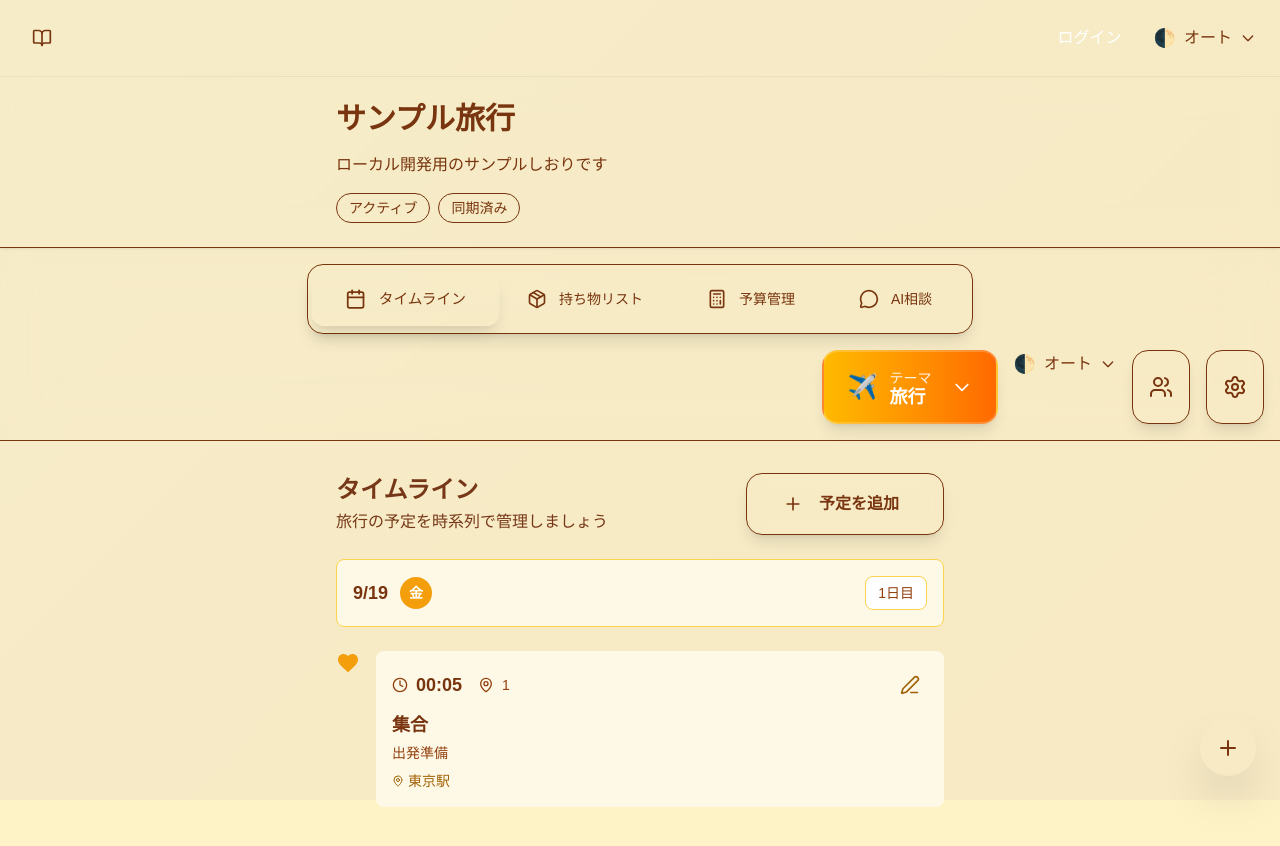
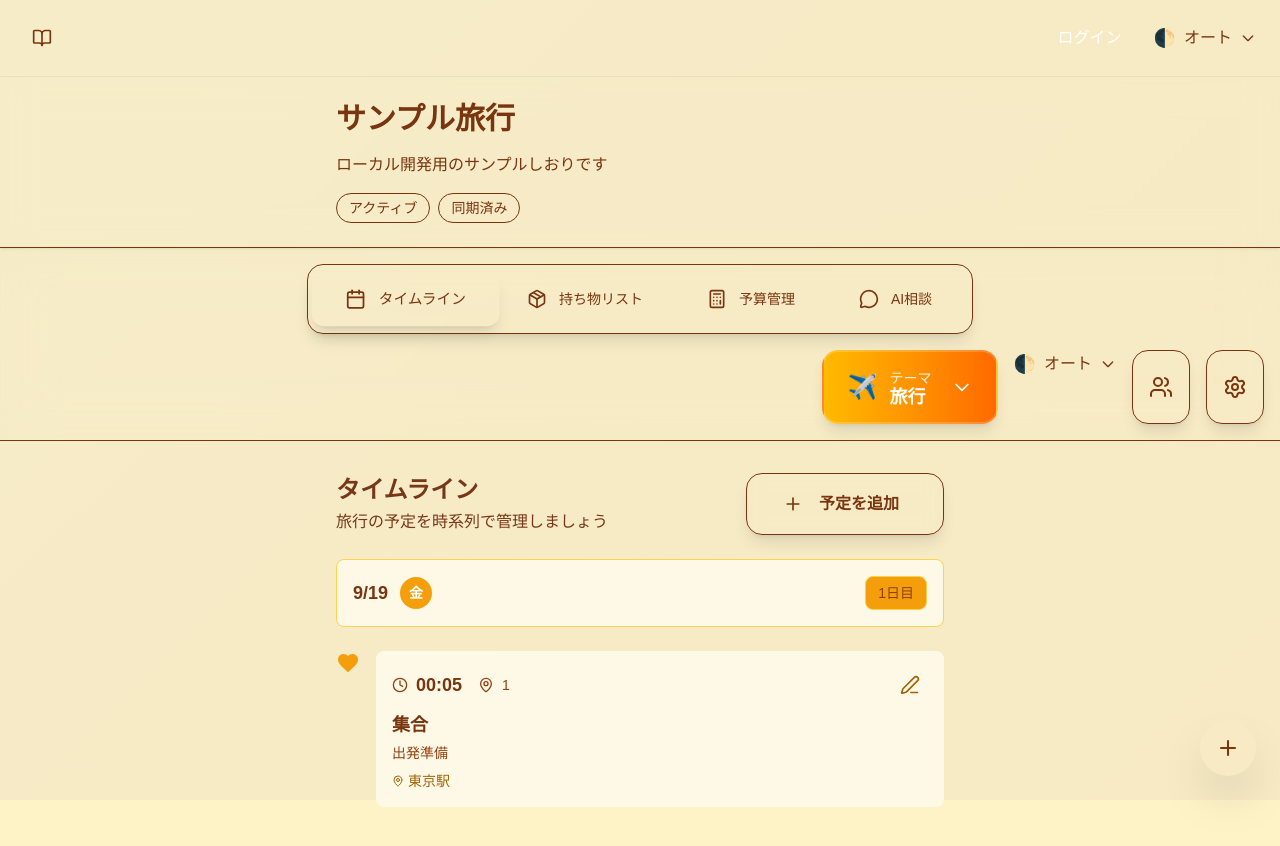
Before and after one commit to soranjiro/AxI-itinerary, a SvelteKit app in the folder frontend/: page /itinerary/1 in a window 1280 px wide. Shown: the top 846 px of the page. Built offline with nearby package versions, Linux system fonts and the light colour scheme.

Commit message:
開始日時のデフォルト値を現在時刻に設定し、分の部分を00に揃えるロジックを追加。関連するコンポーネントでのスタイルを調整。

```diff
--- a/frontend/src/lib/components/AddItemModalBasic.svelte
+++ b/frontend/src/lib/components/AddItemModalBasic.svelte
@@ -20,7 +20,11 @@
           description: "",
           location_name: "",
           location_address: "",
-          start_datetime: "",
+          start_datetime: (() => {
+            const now = new Date();
+            now.setMinutes(0, 0, 0);
+            return now.toISOString().slice(0, 16);
+          })(),
           end_datetime: "",
           budget_amount: "",
           memo: "",
--- a/frontend/src/lib/components/QuickAddModal.svelte
+++ b/frontend/src/lib/components/QuickAddModal.svelte
@@ -110,7 +110,12 @@
           submitData = {
             title: formData.title.trim(),
             start_datetime:
-              formData.start_datetime || new Date().toISOString().slice(0, 16),
+              formData.start_datetime ||
+              (() => {
+                const now = new Date();
+                now.setMinutes(0, 0, 0);
+                return now.toISOString().slice(0, 16);
+              })(),
             location_name: formData.location_name || "",
             description: formData.description || "",
             end_datetime: "",
--- a/frontend/src/lib/components/itinerary/TimelineList.svelte
+++ b/frontend/src/lib/components/itinerary/TimelineList.svelte
@@ -61,7 +61,7 @@
         </div>
       </div>
       <div
-        class="bg-white border border-[color:var(--border)] rounded-lg px-3 py-1"
+        class="bg-[color:var(--primary)] text-white border border-[color:var(--border)] rounded-lg px-3 py-1"
       >
         <span class="text-sm font-medium text-[color:var(--text-secondary)]"
           >{getDayFromDateTime(dateKey, group.dayIndex)}</span
--- a/frontend/src/routes/api/itineraries/[id]/timeline/+server.ts
+++ b/frontend/src/routes/api/itineraries/[id]/timeline/+server.ts
@@ -22,12 +22,16 @@ export const POST: RequestHandler = async ({ params, request, platform }) => {
 		}
 
 		const itemId = crypto.randomUUID();
-		const now = new Date().toISOString();
+		const now = new Date();
 
-		// 開始日時が未指定の場合は現在時刻を使用
+		// 開始日時が未指定の場合は分の部分を00にした現在時刻を使用
 		const startISO = start_datetime && !isNaN(Date.parse(start_datetime))
 			? new Date(start_datetime).toISOString()
-			: new Date().toISOString();
+			: (() => {
+				const date = new Date(now);
+				date.setMinutes(0, 0, 0); // 分と秒とミリ秒を0に設定
+				return date.toISOString();
+			})();
 
 		// 終了日時の決定ロジック
 		let endISO: string;
--- a/frontend/src/routes/api/itineraries/[id]/timeline/[itemId]/+server.ts
+++ b/frontend/src/routes/api/itineraries/[id]/timeline/[itemId]/+server.ts
@@ -25,12 +25,16 @@ export const PUT: RequestHandler = async ({ params, request, platform }) => {
 			throw error(400, 'Title is required');
 		}
 
-		const now = new Date().toISOString();
+		const now = new Date();
 
-		// 開始日時が未指定の場合は現在時刻を使用
+		// 開始日時が未指定の場合は分の部分を00にした現在時刻を使用
 		const startISO = start_datetime && !isNaN(Date.parse(start_datetime))
 			? new Date(start_datetime).toISOString()
-			: new Date().toISOString();
+			: (() => {
+				const date = new Date(now);
+				date.setMinutes(0, 0, 0); // 分と秒とミリ秒を0に設定
+				return date.toISOString();
+			})();
 
 		// 終了日時の決定ロジック
 		let endISO: string;
--- a/frontend/src/routes/itinerary/[id]/+page.svelte
+++ b/frontend/src/routes/itinerary/[id]/+page.svelte
@@ -160,6 +160,12 @@
 
 	const startEditing = (item: any) => {
 		editingItem = { ...item };
+		// 編集時のデフォルトとして、分の部分を00に揃える
+		if (editingItem.start_datetime) {
+			const date = new Date(editingItem.start_datetime);
+			date.setMinutes(0, 0, 0);
+			editingItem.start_datetime = date.toISOString();
+		}
 		isEditing = true;
 	};
 
```
